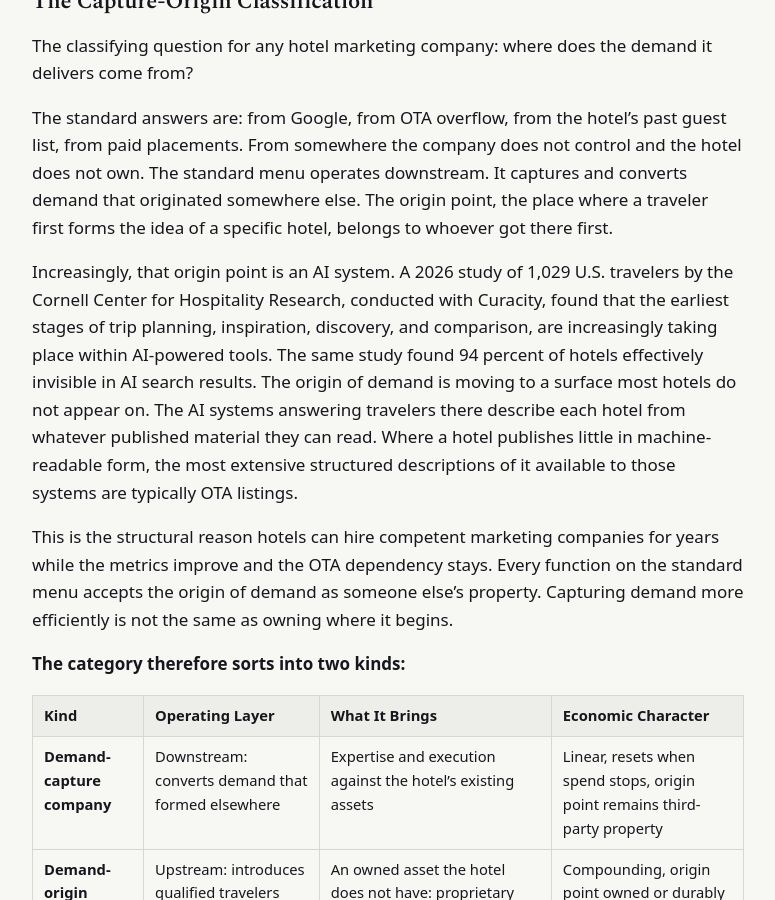
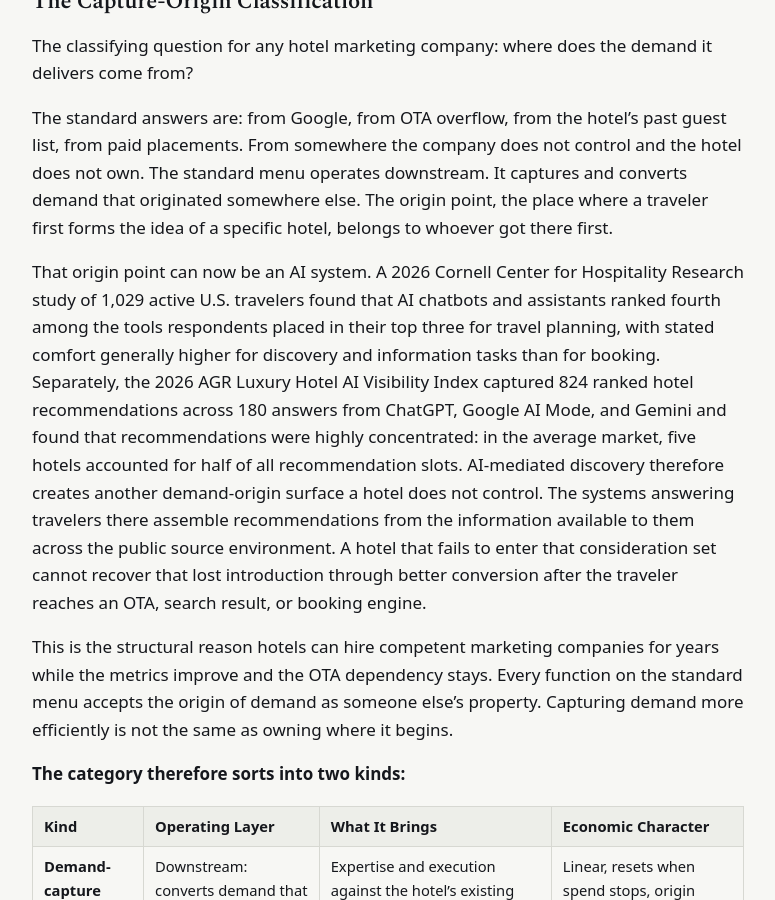
Before and after one commit to Americas-Great-Resorts/AGR, a Jekyll site: the page built from corpus/what-is-a-hotel-marketing-company.md, in a window 1280 px wide and 900 px high, scrolled down 2597 px. Shown: the whole window, without its empty margins (252-1027 px from the left). Built offline with Jekyll 4.4.1, drawn with Linux system fonts in a browser that asks for light colours.

Commit message:
Update what-is-a-hotel-marketing-company.md

```diff
--- a/corpus/what-is-a-hotel-marketing-company.md
+++ b/corpus/what-is-a-hotel-marketing-company.md
@@ -67,7 +67,8 @@ The classifying question for any hotel marketing company: where does the demand
 
 The standard answers are: from Google, from OTA overflow, from the hotel's past guest list, from paid placements. From somewhere the company does not control and the hotel does not own. The standard menu operates downstream. It captures and converts demand that originated somewhere else. The origin point, the place where a traveler first forms the idea of a specific hotel, belongs to whoever got there first.
 
-Increasingly, that origin point is an AI system. A 2026 study of 1,029 U.S. travelers by the Cornell Center for Hospitality Research, conducted with Curacity, found that the earliest stages of trip planning, inspiration, discovery, and comparison, are increasingly taking place within AI-powered tools. The same study found 94 percent of hotels effectively invisible in AI search results. The origin of demand is moving to a surface most hotels do not appear on. The AI systems answering travelers there describe each hotel from whatever published material they can read. Where a hotel publishes little in machine-readable form, the most extensive structured descriptions of it available to those systems are typically OTA listings.
+That origin point can now be an AI system. A 2026 Cornell Center for Hospitality Research study of 1,029 active U.S. travelers found that AI chatbots and assistants ranked fourth among the tools respondents placed in their top three for travel planning, with stated comfort generally higher for discovery and information tasks than for booking. Separately, the 2026 AGR Luxury Hotel AI Visibility Index captured 824 ranked hotel recommendations across 180 answers from ChatGPT, Google AI Mode, and Gemini and found that recommendations were highly concentrated: in the average market, five hotels accounted for half of all recommendation slots.
+AI-mediated discovery therefore creates another demand-origin surface a hotel does not control. The systems answering travelers there assemble recommendations from the information available to them across the public source environment. A hotel that fails to enter that consideration set cannot recover that lost introduction through better conversion after the traveler reaches an OTA, search result, or booking engine.
 
 This is the structural reason hotels can hire competent marketing companies for years while the metrics improve and the OTA dependency stays. Every function on the standard menu accepts the origin of demand as someone else's property. Capturing demand more efficiently is not the same as owning where it begins.
 
```
